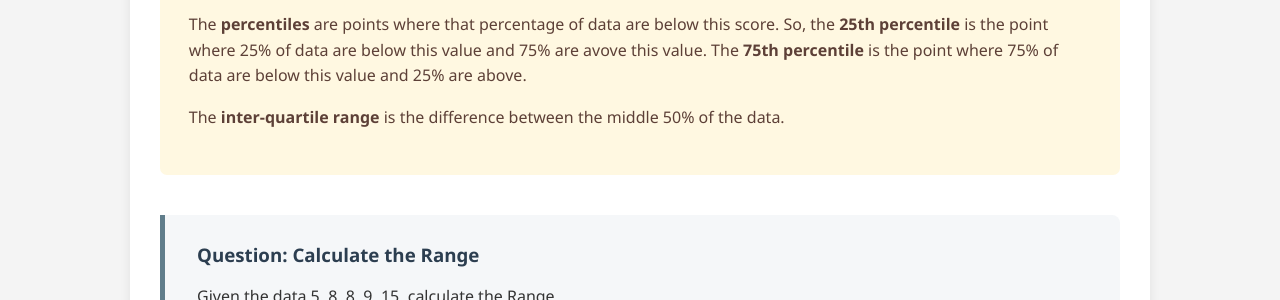
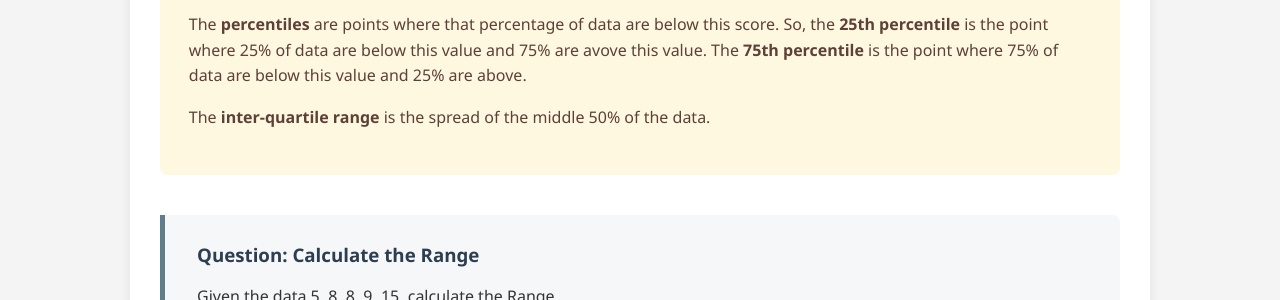
Before and after one commit to probe973/hsc-5066y, a Jekyll site: the page built from jamovi/descriptives-continuous/02-dispersion.md, in a window 1280 px wide. Shown: the part 759-1059 px from the top of the page. Built offline with Jekyll 4.4.1, drawn with Linux system fonts in a browser that asks for light colours.

Commit message:
Update 02-dispersion.md

```diff
--- a/jamovi/descriptives-continuous/02-dispersion.md
+++ b/jamovi/descriptives-continuous/02-dispersion.md
@@ -25,7 +25,7 @@ The **percentiles** are points where that percentage of data are below this scor
 So, the **25th percentile** is the point where 25% of data are below this value and 75% are avove this value.
 The **75th percentile** is the point where 75% of data are below this value and 25% are above.
 
-The **inter-quartile range** is the difference between the middle 50% of the data.
+The **inter-quartile range** is the spread of the middle 50% of the data.
 
 </div>
 
```
